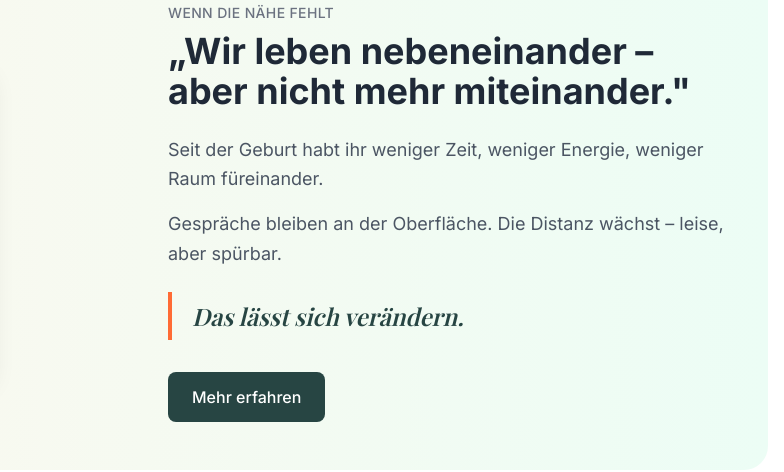
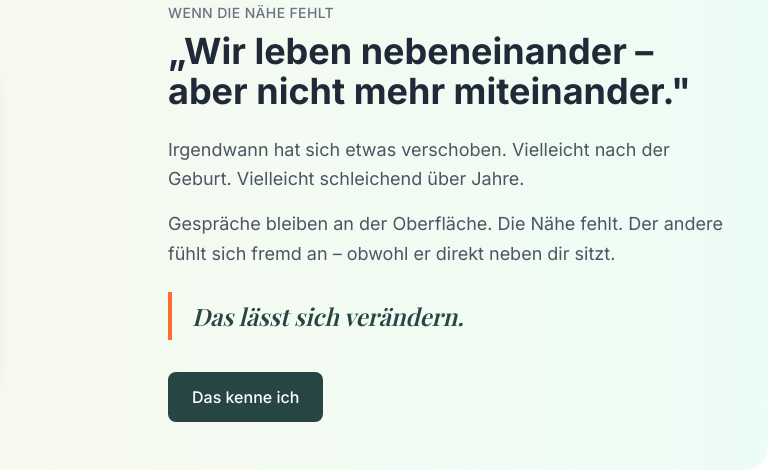
Before and after one commit to scoach12/lh, a website: page index.html in a window 1280 px wide. Shown: the part 1627-2099 px from the top of the page, 496-1280 px from the left. Drawn offline with nearby package versions, Linux system fonts and the light colour scheme.

Commit message:
feat(index): Paar-Therapie - Text überarbeitet, Button 'Das kenne ich'

```diff
--- a/index.html
+++ b/index.html
@@ -389,16 +389,16 @@
                             </h3>
                         </div>
                         <p class="text-lg text-gray-600 leading-relaxed mb-4">
-                            Seit der Geburt habt ihr weniger Zeit, weniger Energie, weniger Raum füreinander.
+                            Irgendwann hat sich etwas verschoben. Vielleicht nach der Geburt. Vielleicht schleichend über Jahre.
                         </p>
                         <p class="text-lg text-gray-600 leading-relaxed mb-6">
-                            Gespräche bleiben an der Oberfläche. Die Distanz wächst – leise, aber spürbar.
+                            Gespräche bleiben an der Oberfläche. Die Nähe fehlt. Der andere fühlt sich fremd an – obwohl er direkt neben dir sitzt.
                         </p>
                         <p class="text-xl md:text-2xl text-dark-green font-semibold font-playfair italic leading-snug border-l-4 border-healing-orange pl-5 py-2 mb-8">
                             Das lässt sich verändern.
                         </p>
                         <a href="paar-therapie.html" class="inline-block bg-dark-green text-white px-6 py-3 rounded-lg font-medium hover:bg-dark-green/90 transition-colors">
-                            Mehr erfahren
+                            Das kenne ich
                         </a>
                     </div>
                 </div>
```
